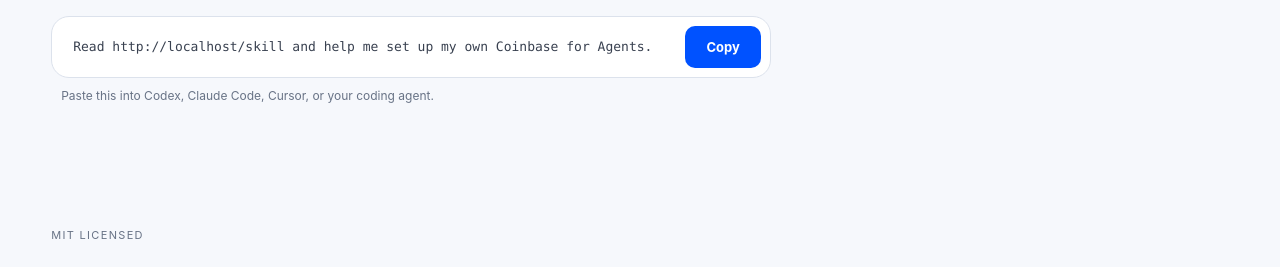
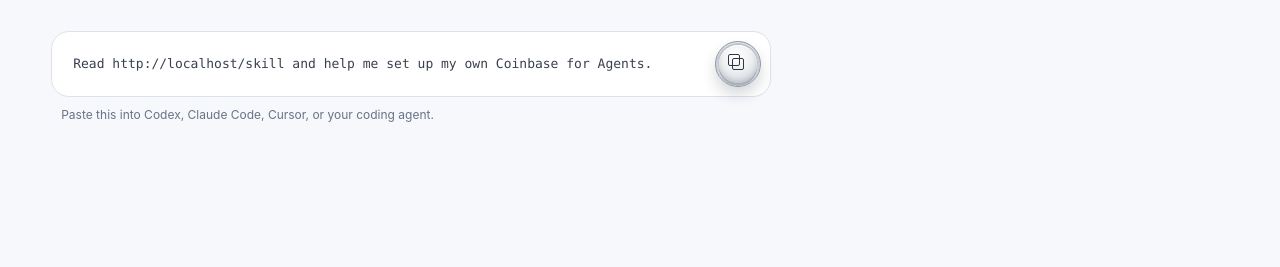
Before and after one commit to Must-be-Ash/c4a-gpt-realtime, a website: page public/index.html in a window 1280 px wide. Shown: the part 533-800 px from the top of the page. Drawn offline with Linux system fonts and the light colour scheme.

Commit message:
fix: align the landing controls with the app

```diff
--- a/public/index.html
+++ b/public/index.html
@@ -18,7 +18,7 @@
   <body>
     <div class="page-shell">
       <header class="masthead">
-        <a class="wordmark" href="/">Coinbase for Agents</a>
+        <a class="wordmark" href="/">Coinbase for Agents Demo</a>
         <a class="github-link" href="https://github.com/Must-be-Ash/c4a-gpt-realtime" target="_blank" rel="noreferrer">
           GitHub <span aria-hidden="true">↗</span>
         </a>
@@ -37,7 +37,8 @@
             <div class="prompt-card">
               <code id="setupPrompt">Read https://coinbase-for-agents.vercel.app/skill and help me set up my own Coinbase for Agents.</code>
               <button id="copyPrompt" class="copy-button" type="button" aria-label="Copy setup prompt">
-                <span class="copy-label">Copy</span>
+                <span class="copy-icon" aria-hidden="true"></span>
+                <span class="copy-label sr-only">Copy</span>
               </button>
             </div>
             <p id="prompt-label">Paste this into Codex, Claude Code, Cursor, or your coding agent.</p>
@@ -45,9 +46,6 @@
         </section>
       </main>
 
-      <footer>
-        <p>MIT licensed</p>
-      </footer>
     </div>
     <script src="/landing.js"></script>
   </body>
--- a/public/landing.css
+++ b/public/landing.css
@@ -29,12 +29,11 @@
 .page-shell {
   display: grid;
   min-height: 100svh;
-  grid-template-rows: auto 1fr auto;
+  grid-template-rows: auto 1fr;
   padding: 26px clamp(20px, 4vw, 56px);
 }
 
-.masthead,
-footer {
+.masthead {
   display: flex;
   align-items: center;
   justify-content: space-between;
@@ -53,8 +52,7 @@
   letter-spacing: -0.03em;
 }
 
-.github-link,
-footer { color: var(--muted); }
+.github-link { color: var(--muted); }
 
 .github-link:hover { color: var(--accent); }
 .github-link:focus-visible { outline: 2px solid var(--accent); outline-offset: 4px; }
@@ -115,35 +113,88 @@
 }
 
 .copy-button {
-  min-width: 76px;
-  height: 42px;
-  border: 0;
-  border-radius: 10px;
-  background: var(--accent);
-  color: #ffffff;
+  position: relative;
+  display: grid;
+  width: 46px;
+  height: 46px;
+  min-width: 46px;
+  place-items: center;
+  overflow: hidden;
+  border: 1px solid #8f98a4;
+  border-radius: 50%;
+  background: linear-gradient(180deg, #b7bec8 0%, #d9dde3 100%);
+  box-shadow:
+    0 8px 14px rgba(38, 46, 59, 0.18),
+    inset 0 1px 1px rgba(255, 255, 255, 0.8);
+  color: #303640;
   cursor: pointer;
-  font-size: 13px;
-  font-weight: 650;
-  transition: background-color 140ms ease, transform 140ms ease;
+  transition: box-shadow 140ms ease;
 }
 
-.copy-button:hover { background: var(--accent-hover); }
-.copy-button:active { transform: scale(0.97); }
+.copy-button::before {
+  position: absolute;
+  inset: 3px;
+  border-radius: inherit;
+  background: radial-gradient(circle at 46% 28%, #ffffff 0%, #f0f1f3 42%, #d9dde2 74%, #c8cdd4 100%);
+  box-shadow:
+    inset 0 1px 1px rgba(255, 255, 255, 0.95),
+    inset 0 -2px 4px rgba(85, 94, 107, 0.18),
+    0 3px 0 #aab1bb;
+  content: "";
+}
+
+.copy-button:hover { box-shadow: 0 9px 16px rgba(38, 46, 59, 0.22); }
+.copy-button:active::before { transform: translateY(2px); box-shadow: inset 0 1px 3px rgba(85, 94, 107, 0.2); }
 .copy-button:focus-visible { outline: 2px solid var(--accent); outline-offset: 3px; }
-.copy-button.copied { background: var(--text); }
+
+.copy-icon {
+  position: relative;
+  z-index: 1;
+  width: 12px;
+  height: 12px;
+  border: 1.5px solid currentColor;
+  border-radius: 2px;
+}
+
+.copy-icon::before {
+  position: absolute;
+  right: 3px;
+  bottom: 3px;
+  width: 100%;
+  height: 100%;
+  border: 1.5px solid currentColor;
+  border-radius: 2px;
+  content: "";
+}
+
+.copy-button.copied .copy-icon {
+  width: 13px;
+  height: 7px;
+  border: 0;
+  border-bottom: 2px solid currentColor;
+  border-left: 2px solid currentColor;
+  border-radius: 0;
+  transform: rotate(-45deg) translateY(-1px);
+}
+
+.copy-button.copied .copy-icon::before { display: none; }
+
+.sr-only {
+  position: absolute;
+  width: 1px;
+  height: 1px;
+  padding: 0;
+  overflow: hidden;
+  clip: rect(0, 0, 0, 0);
+  white-space: nowrap;
+  border: 0;
+}
 
 .prompt-block > p {
   margin: 10px 10px 0;
   color: var(--muted);
   font-size: 12px;
 }
-
-footer {
-  justify-content: flex-start;
-  padding-top: 24px;
-}
-
-footer p { margin: 0; }
 
 @media (max-width: 640px) {
   .page-shell { padding: 22px 18px; }
@@ -153,7 +204,7 @@
   .prompt-block { width: 100%; margin-top: 28px; }
   .prompt-card { grid-template-columns: 1fr; padding: 12px; }
   .prompt-card code { overflow: visible; white-space: normal; overflow-wrap: anywhere; }
-  .copy-button { width: 100%; }
+  .copy-button { width: 46px; justify-self: end; }
 }
 
 @media (prefers-reduced-motion: reduce) {
```
Also changed, not shown: test/onboarding.test.js (+2 -0 lines).
